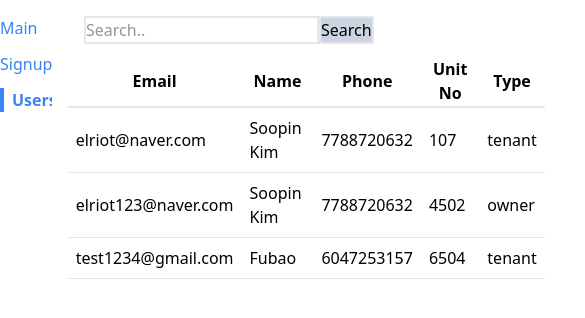
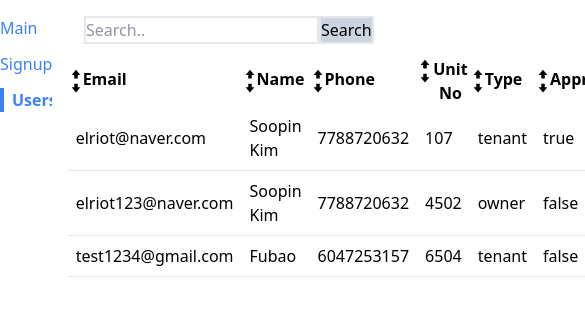
Before and after one commit to elriot/condo, a React (Create React App) app: page /userslist in a window 390 px wide. Shown: the top 318 px of the page, 585 px wide, since content can reach past the window. Built offline with nearby package versions, Linux system fonts and the light colour scheme; data requests are answered from the project's data file.

Commit message:
afterUsing SortableTable

```diff
--- a/src/component/UsersList.js
+++ b/src/component/UsersList.js
@@ -4,6 +4,7 @@ import { fetchUsers } from "../store";
 import Table from "./Table";
 import SearchBar from './SearchBar';
 import { changeSearchTerm } from '../store/slices/usersSlice'
+import SortableTable from "./SortableTable";
 
 function UsersList() {
     const [search, setSearch] = useState("");
@@ -27,10 +28,15 @@ function UsersList() {
 
     const config = [
         { label: 'Email', render: (user) => user.email, sortValue: (user) => user.email },
-        { label: 'Name', render: (user) => user.name },
+        { label: 'Name', render: (user) => user.name , sortValue: (user) => user.name},
         { label: 'Phone', render: (user) => user.phone, sortValue: (user) => user.phone },
         { label: 'Unit No', render: (user) => user.unit, sortValue: (user) => user.unit },
         { label: 'Type', render: (user) => user.type, sortValue: (user) => user.type },
+        {
+            label: 'Approved',
+            render: (user) => <div>{String(user.approved)}</div>,
+            sortValue: (user) => user.approved
+        }
     ]
     const keyFn = (user) => {
         return user.email;
@@ -48,12 +54,15 @@ function UsersList() {
         user.name.toLowerCase().includes(search.toLowerCase()) ||
         user.phone.toLowerCase().includes(search.toLowerCase()) ||
         user.unit.toLowerCase().includes(search.toLowerCase()) ||
-        user.type.toLowerCase().includes(search.toLowerCase())
+        user.type.toLowerCase().includes(search.toLowerCase()) ||
+        String(user.approved).toLowerCase().includes(search.toLowerCase())
     );
-
+    // console.log(filteredData)
     return <div>
         <div><SearchBar placeholder="Search.." className="flex justify-center mb-3" onSearch={handleSearch}></SearchBar></div>
-        <Table data={filteredData} config={config} keyFn={keyFn}></Table>
+
+        <SortableTable data={filteredData} config={config} keyFn={keyFn}></SortableTable>
+        {/* <Table data={filteredData} config={config} keyFn={keyFn}></Table> */}
     </div>
 }
 
--- /dev/null
+++ b/src/hooks/use-sort.js
@@ -0,0 +1,47 @@
+import { useState } from "react";
+function useSort(data,config){
+    const [sortOrder, setSortOrder] = useState(null);
+    const [sortBy, setSortBy] = useState(null);
+    const setSortColumn = (label) => {
+        if(sortBy && label !== sortBy){
+            setSortOrder("asc");
+            setSortBy(label);
+            return;
+        }
+        if (sortBy !== label) {
+            setSortBy(null);
+        }
+        if (sortOrder === null) {
+            setSortOrder("asc");
+            setSortBy(label);
+        } else if (sortOrder === "asc") {
+            setSortOrder("desc");
+            setSortBy(label);
+        } else {
+            setSortOrder(null);
+            setSortBy(null);
+        }
+    }
+
+    let sortedData = data;
+    if (sortOrder && sortBy) {
+        const { sortValue } = config.find(column => column.label === sortBy);
+        sortedData = [...data].sort((a, b) => {
+            const valueA = sortValue(a);
+            const valueB = sortValue(b);
+            const reverseOrder = sortOrder === 'asc' ? 1 : -1;
+            if (typeof valueA === 'string')
+                return valueA.localeCompare(valueB) * reverseOrder;
+            else
+                return (valueA - valueB) * reverseOrder;
+        });
+    }
+    return {
+        sortedData,
+        sortOrder,
+        sortBy,
+        setSortColumn,
+    }
+
+}
+export default useSort;
```
Also changed, not shown: src/pages/SignupPage2.js (deleted, +0 -114 lines).
